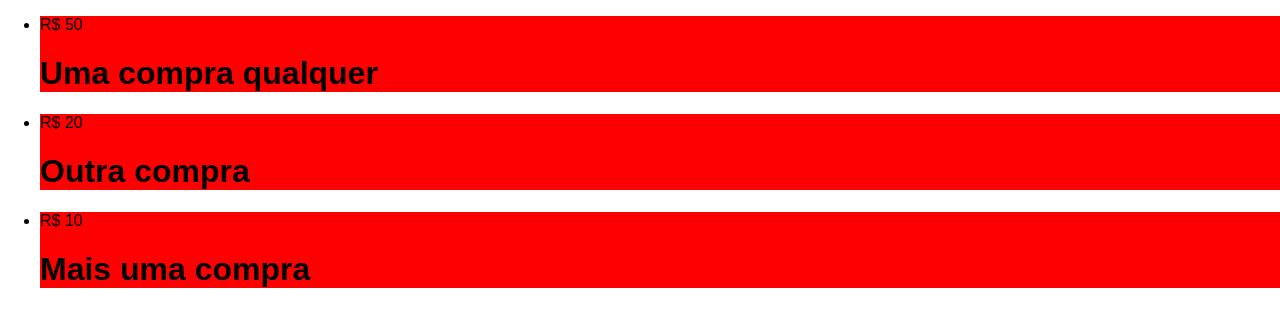
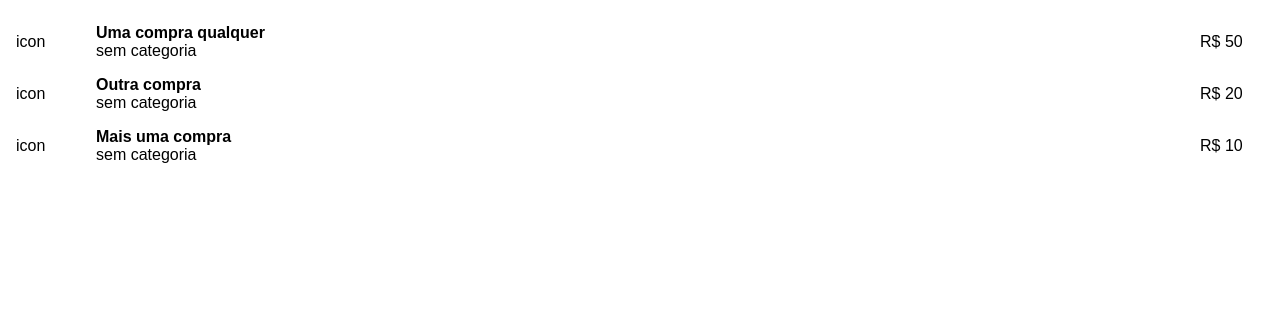
Before and after one commit to lucasdesenna/splitter, a React app: page / in a window 1280 px wide. Shown: the top 326 px of the page. Built offline with nearby package versions, Linux system fonts and the light colour scheme.

Commit message:
FEAT-Implement basic EntryList structure

```diff
--- a/src/App.js
+++ b/src/App.js
@@ -1,8 +1,7 @@
 import React, { Component } from 'react';
+
 import './App.css';
-
 import fakeEntries from './fakeEntries';
-
 import EntryList from './features/EntryList/EntryList';
 
 class App extends Component {
--- /dev/null
+++ b/src/User.type.js
@@ -0,0 +1,6 @@
+// @flow
+
+export type UserType = {
+    name: string,
+    color: string
+};
--- a/src/fakeEntries.js
+++ b/src/fakeEntries.js
@@ -1,16 +1,35 @@
-const entries = [
+import type { UserType } from 'UserType';
+import type { EntryType } from './features/Entrylist/Entry.type';
+
+const aimee: UserType = {
+    name: 'Aimeê Ferreira',
+    color: '#432'
+};
+
+const lucas: UserType = {
+    name: 'Lucas de Senna',
+    color: '#234'
+};
+
+const entries: EntryType[] = [
     {
         value: 50,
+        owner: aimee,
+        tags: ['sem categoria'],
         currencySymbol: 'R$',
         description: 'Uma compra qualquer'
     },
     {
         value: 20,
+        owner: lucas,
+        tags: ['sem categoria'],
         currencySymbol: 'R$',
         description: 'Outra compra'
     },
     {
         value: 10,
+        owner: aimee,
+        tags: ['sem categoria'],
         currencySymbol: 'R$',
         description: 'Mais uma compra'
     }
--- a/src/features/EntryList/Entry.js
+++ b/src/features/EntryList/Entry.js
@@ -3,17 +3,27 @@ import React from 'react';
 
 import styles from './Entry.sass';
 
-import { EntryType } from './Entry.type';
+import type { EntryType } from './Entry.type';
 
 type Props = {
-  entryData: EntryType
+    entryData: EntryType
 };
 
 const entry = (props: Props) => (
-  <li className={styles.entry}>
-    <div>{`${props.entryData.currencySymbol} ${props.entryData.value}`}</div>
-    <h1>{props.entryData.description}</h1>
-  </li>
+    <li className={styles.Entry}>
+        <div className={styles.Entry__icon}>icon</div>
+        <div className={styles.Entry__primaryInfo}>
+            <h4 className={styles.Entry__description}>
+                {props.entryData.description}
+            </h4>
+            <div className={styles.Entry__tags}>
+                {props.entryData.tags.join(' ')}
+            </div>
+        </div>
+        <div className={styles.Entry__value}>{`${
+            props.entryData.currencySymbol
+        } ${props.entryData.value}`}</div>
+    </li>
 );
 
 export default entry;
--- a/src/features/EntryList/Entry.sass
+++ b/src/features/EntryList/Entry.sass
@@ -1,3 +1,16 @@
-.entry
-  background: red 2px
-  border: black 2px
+.Entry
+  align-items: center
+  display: flex
+  padding: 8px 16px
+
+  &__icon,
+  &__value
+    width: 64px
+
+  &__primaryInfo
+    flex-grow: 1
+    text-align: left
+    padding: 0 16px
+
+  &__description
+    margin: 0
--- a/src/features/EntryList/Entry.type.js
+++ b/src/features/EntryList/Entry.type.js
@@ -1,7 +1,10 @@
 // @flow
+import type { UserType } from 'User.type';
 
 export type EntryType = {
-  value: number,
-  currencySymbol: string,
-  description: string
+    tags: string[],
+    owner: UserType,
+    value: number,
+    currencySymbol: string,
+    description: string
 };
--- a/src/features/EntryList/EntryList.js
+++ b/src/features/EntryList/EntryList.js
@@ -1,9 +1,12 @@
 import React from 'react';
 
+import styles from './EntryList.sass';
 import Entry from './Entry';
 
 const entryList = props => (
-  <ul>{props.entries.map(entryData => <Entry entryData={entryData} />)}</ul>
+    <ul className={styles.EntryList}>
+        {props.entries.map(entryData => <Entry entryData={entryData} />)}
+    </ul>
 );
 
 export default entryList;
--- /dev/null
+++ b/src/features/EntryList/EntryList.sass
@@ -0,0 +1,3 @@
+.EntryList
+  list-style: none
+  padding: 0
```
Also changed, not shown: config/webpack.config.dev.js (+38 -38 lines), 2 other files (tests, documents, lock files or other folders). Lines whose indentation alone changed are shown as unchanged.
